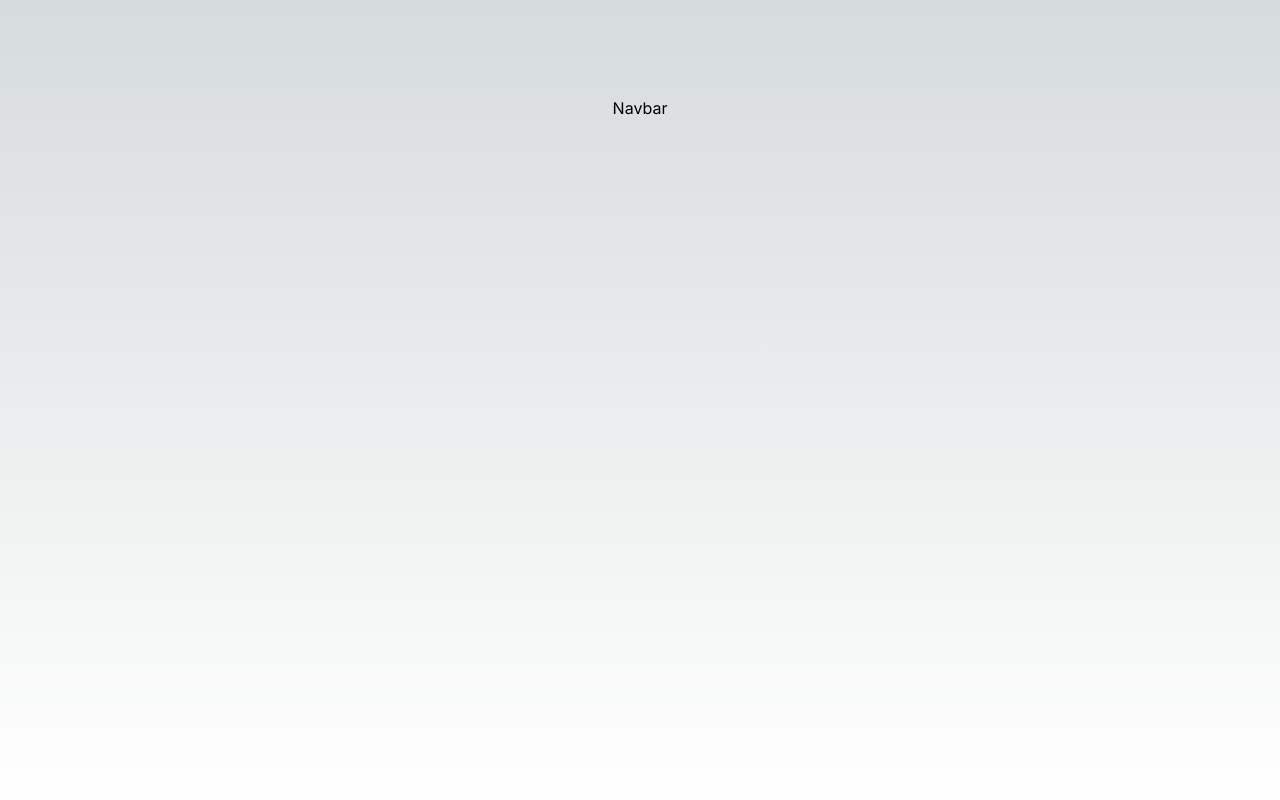
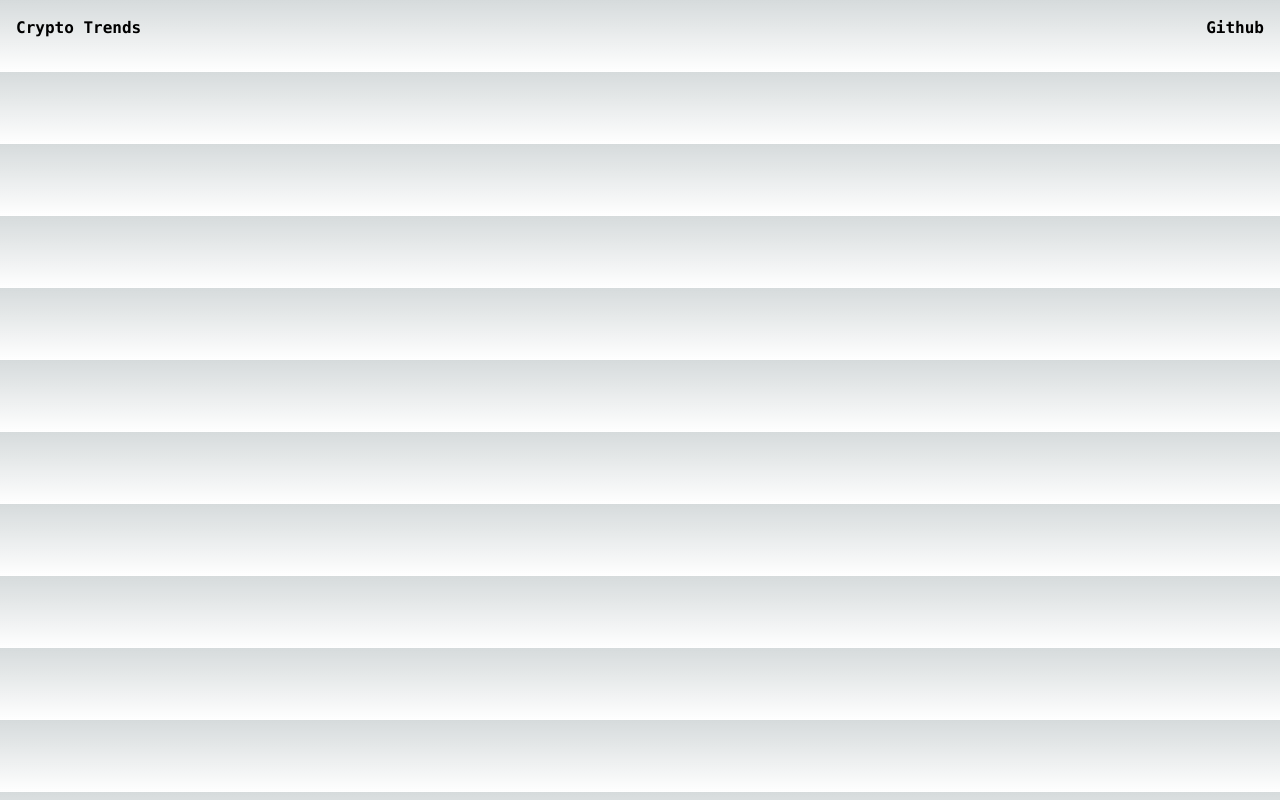
Before and after one commit to simplysabir/cryptotrends, a Next.js app: page / in a window 1280 px wide. Built offline with nearby package versions, Linux system fonts and the light colour scheme.

Commit message:
✨ fix : Navbar Added

```diff
--- a/app/components/Navbar.jsx
+++ b/app/components/Navbar.jsx
@@ -1,8 +1,13 @@
-import React from 'react'
+"use client";
+import React from 'react';
+import Link from 'next/link';
 
 const Navbar = () => {
   return (
-    <div>Navbar</div>
+    <nav className='flex items-center justify-between p-4 font-bold font-mono pl-4 pr-4 mb-4'>
+      <h3 className='font-bold'>Crypto Trends</h3>
+      <Link href={'https://github.com/simplysabir/cryptotrends'} target='_blank'>Github</Link>
+    </nav>
   )
 }
 
--- a/app/layout.js
+++ b/app/layout.js
@@ -4,8 +4,8 @@ import { Inter } from 'next/font/google'
 const inter = Inter({ subsets: ['latin'] })
 
 export const metadata = {
-  title: 'Create Next App',
-  description: 'Generated by create next app',
+  title: 'Crypto Trends',
+  description: 'get the latest crypto news at your screen',
 }
 
 export default function RootLayout({ children }) {
--- a/app/page.jsx
+++ b/app/page.jsx
@@ -3,8 +3,8 @@ import Navbar from './components/Navbar'
 
 export default function Home() {
   return (
-    <main className="flex min-h-screen flex-col items-center justify-between p-24">
-      <Navbar/>
-    </main>
+    <>
+      <Navbar />
+    </>
   )
 }
```
